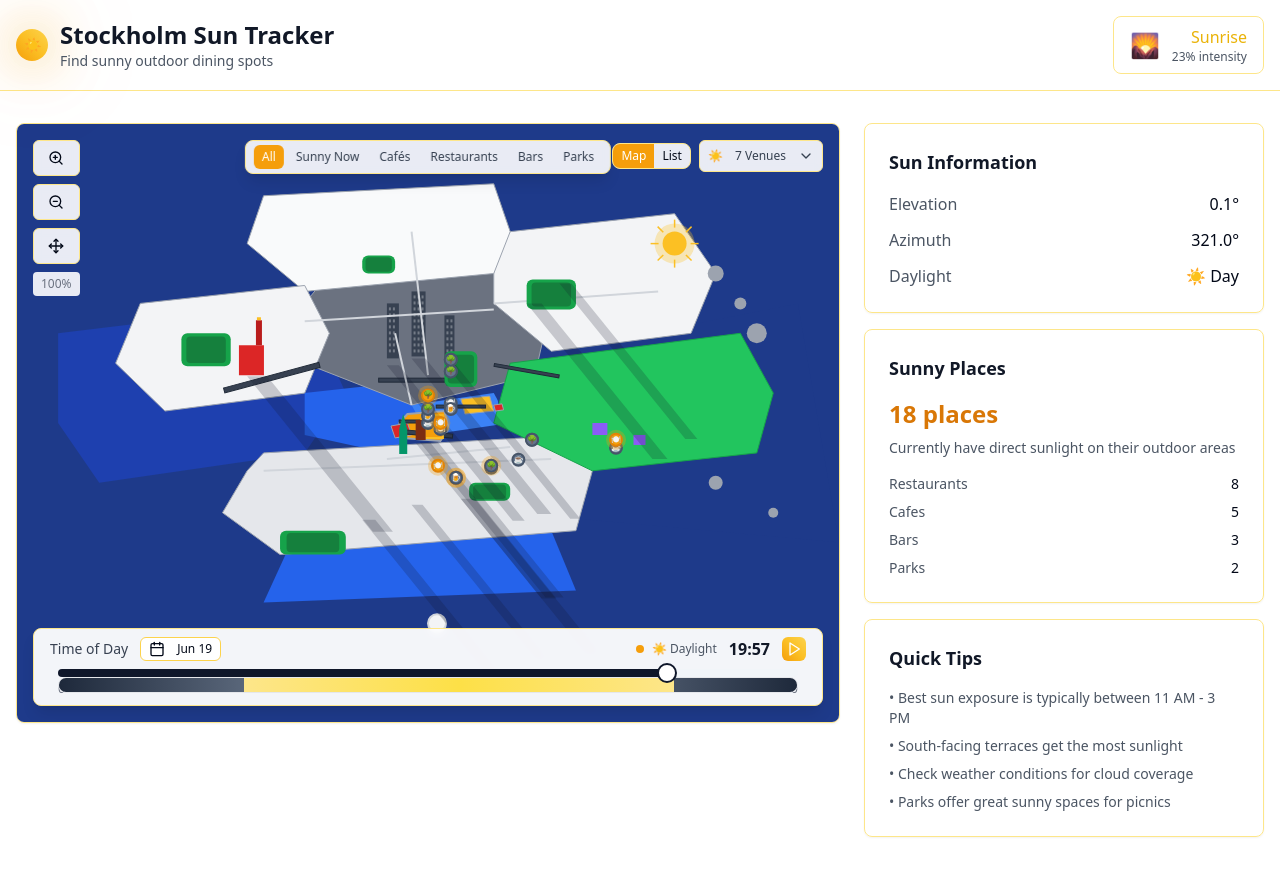
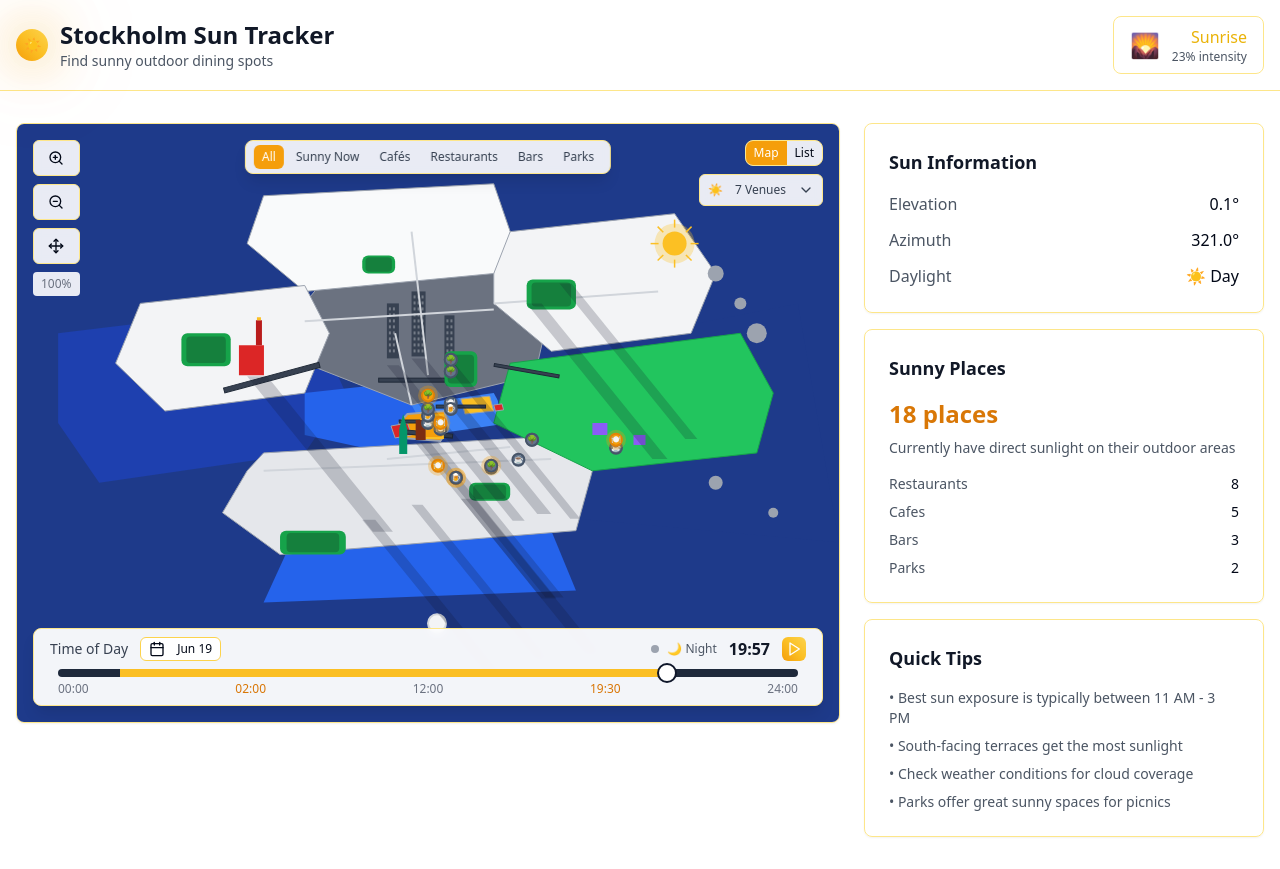
Before and after one commit to Bursvik/solsken-stockholm-sitt, a React (Vite) app: page / in a window 1280 px wide. Built offline with nearby package versions, Linux system fonts and the light colour scheme.

Commit message:
Move "venues in sun" function
Move the "venues in sun" function below the map/list toggle. Update the time slider to show a gradient background reflecting daytime/nighttime hours, and ensure the gradient changes based on the selected date.

```diff
--- a/src/components/StockholmMap.tsx
+++ b/src/components/StockholmMap.tsx
@@ -107,8 +107,8 @@ const StockholmMap = ({
         onFilterChange={setFilter}
       />
 
-      {/* Top right controls - positioned like in VenueList */}
-      <div className="absolute top-4 right-4 flex items-center gap-2">
+      {/* Top right controls - Map/List toggle and Sunny venues dropdown */}
+      <div className="absolute top-4 right-4 flex flex-col items-end gap-2">
         <MapViewToggle
           viewMode={viewMode}
           onViewModeChange={onViewModeChange}
--- a/src/components/map/MapTimeSlider.tsx
+++ b/src/components/map/MapTimeSlider.tsx
@@ -7,7 +7,7 @@ import { Popover, PopoverContent, PopoverTrigger } from '@/components/ui/popover
 import { CalendarIcon, Play, Pause } from 'lucide-react';
 import { format } from 'date-fns';
 import { cn } from '@/lib/utils';
-import { SunPosition } from '@/utils/sunCalculator';
+import { SunPosition, calculateSunPosition } from '@/utils/sunCalculator';
 
 interface MapTimeSliderProps {
   currentTime: Date;
@@ -21,9 +21,27 @@ const MapTimeSlider = ({ currentTime, selectedDate, onTimeChange, onDateChange,
   const [isPlaying, setIsPlaying] = useState(false);
   const currentHour = currentTime.getHours() + currentTime.getMinutes() / 60;
 
-  // Calculate sunrise and sunset (approximation for Stockholm)
-  const sunrise = 6; // 6 AM
-  const sunset = 20; // 8 PM
+  // Calculate sunrise and sunset for the selected date
+  const getSunriseSunset = (date: Date) => {
+    let sunrise = 24;
+    let sunset = 0;
+
+    // Check every hour to find sunrise and sunset times
+    for (let hour = 0; hour < 24; hour += 0.5) {
+      const testTime = new Date(date);
+      testTime.setHours(Math.floor(hour), (hour % 1) * 60, 0, 0);
+      const testSunPos = calculateSunPosition(testTime, 59.3293, 18.0686);
+
+      if (testSunPos.elevation > 0) {
+        sunrise = Math.min(sunrise, hour);
+        sunset = Math.max(sunset, hour);
+      }
+    }
+
+    return { sunrise: sunrise === 24 ? 6 : sunrise, sunset: sunset === 0 ? 20 : sunset };
+  };
+
+  const { sunrise, sunset } = getSunriseSunset(selectedDate);
 
   const handleTimeSliderChange = (values: number[]) => {
     const hour = Math.floor(values[0]);
@@ -118,33 +136,31 @@ const MapTimeSlider = ({ currentTime, selectedDate, onTimeChange, onDateChange,
         </div>
 
         <div className="relative px-2">
-          {/* Background gradient showing day/night */}
-          <div className="absolute top-2 left-2 right-2 h-4 rounded-full overflow-hidden border border-gray-200">
-            <div className="h-full bg-gradient-to-r from-slate-800 via-slate-400 to-slate-800">
-              <div
-                className="h-full bg-gradient-to-r from-amber-200 via-yellow-300 to-amber-200"
-                style={{
-                  marginLeft: `${(sunrise / 24) * 100}%`,
-                  width: `${((sunset - sunrise) / 24) * 100}%`
-                }}
-              ></div>
-            </div>
-          </div>
-
+          <div className="relative">
             <Slider
               value={[currentHour]}
               onValueChange={handleTimeSliderChange}
               min={0}
               max={24}
               step={0.25}
-            className="w-full relative z-10"
+              className="w-full [&_.slider-track]:h-3 [&_.slider-range]:h-3 [&_.slider-thumb]:w-4 [&_.slider-thumb]:h-4"
+              style={{
+                '--slider-track-bg': `linear-gradient(to right,
+                  #1e293b 0%,
+                  #1e293b ${(sunrise / 24) * 100}%,
+                  #fbbf24 ${(sunrise / 24) * 100}%,
+                  #fbbf24 ${(sunset / 24) * 100}%,
+                  #1e293b ${(sunset / 24) * 100}%,
+                  #1e293b 100%)`
+              } as React.CSSProperties}
             />
+          </div>
 
           <div className="flex justify-between text-xs text-gray-500 mt-1">
             <span>00:00</span>
-            <span className="text-sun-600 font-medium">06:00</span>
+            <span className="text-sun-600 font-medium">{Math.floor(sunrise).toString().padStart(2, '0')}:{Math.floor((sunrise % 1) * 60).toString().padStart(2, '0')}</span>
             <span>12:00</span>
-            <span className="text-sun-600 font-medium">20:00</span>
+            <span className="text-sun-600 font-medium">{Math.floor(sunset).toString().padStart(2, '0')}:{Math.floor((sunset % 1) * 60).toString().padStart(2, '0')}</span>
             <span>24:00</span>
           </div>
         </div>
--- a/src/components/ui/slider.tsx
+++ b/src/components/ui/slider.tsx
@@ -1,3 +1,4 @@
+
 import * as React from "react"
 import * as SliderPrimitive from "@radix-ui/react-slider"
 
@@ -6,7 +7,7 @@ import { cn } from "@/lib/utils"
 const Slider = React.forwardRef<
   React.ElementRef<typeof SliderPrimitive.Root>,
   React.ComponentPropsWithoutRef<typeof SliderPrimitive.Root>
->(({ className, ...props }, ref) => (
+>(({ className, style, ...props }, ref) => (
   <SliderPrimitive.Root
     ref={ref}
     className={cn(
@@ -15,8 +16,13 @@ const Slider = React.forwardRef<
     )}
     {...props}
   >
-    <SliderPrimitive.Track className="relative h-2 w-full grow overflow-hidden rounded-full bg-secondary">
-      <SliderPrimitive.Range className="absolute h-full bg-primary" />
+    <SliderPrimitive.Track
+      className="relative h-2 w-full grow overflow-hidden rounded-full bg-secondary"
+      style={{
+        background: (style as any)?.['--slider-track-bg'] || undefined
+      }}
+    >
+      <SliderPrimitive.Range className="absolute h-full bg-transparent" />
     </SliderPrimitive.Track>
     <SliderPrimitive.Thumb className="block h-5 w-5 rounded-full border-2 border-primary bg-background ring-offset-background transition-colors focus-visible:outline-none focus-visible:ring-2 focus-visible:ring-ring focus-visible:ring-offset-2 disabled:pointer-events-none disabled:opacity-50" />
   </SliderPrimitive.Root>
```
Lines whose indentation alone changed are shown as unchanged.
